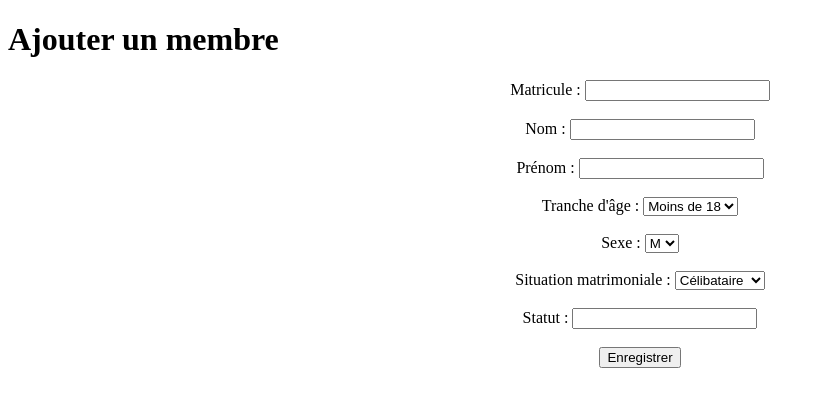
After one commit to Hapsatou30/systeme_gestion_membres, a PHP site: page / in a window 1280 px wide. The commit adds this page. Shown: the top 407 px of the page, without its empty margins (0-825 px from the left). Run offline with PHP 8.4, Linux system fonts and the light colour scheme.

Commit message:
réalisation de la methode ajouter un membre

```diff
--- a/CRUD.php
+++ b/CRUD.php
@@ -1,7 +1,7 @@
 <?php
 interface CRUD
 {
-    public function ajoutMembre();
+    public function ajoutMembre($matricule,$nom,$prenom,$tranche_age,$sexe,$situationMatrimoniale,$statut);
     public function lireMembre();
     public function modifierMembre();
     public function supprimerMembre();
--- a/Membre.php
+++ b/Membre.php
@@ -1,4 +1,6 @@
 <?php
+//require_once(__DIR__ .'/configue.php');
+require_once(__DIR__.'/CRUD.php');
 //creation de la classe Membre
 class Membre implements CRUD
 {
@@ -93,11 +95,25 @@ class Membre implements CRUD
      }
 
      //la methode pour ajouter un membre
+     public function ajoutMembre($matricule,$nom,$prenom,$tranche_age,$sexe,$situationMatrimoniale,$statut)
+     {
+         try {
+             // Préparer et exécuter la requête d'insertion
+             $requete = $this->connexion->prepare('INSERT INTO membre(matricule, nom, prenom, tranche_age, sexe, situation_matrimoniale, statut) VALUES (:matricule, :nom, :prenom, :tranche_age, :sexe, :situation_matrimoniale, :statut)');
+             $requete->bindValue(':matricule', $matricule);
+             $requete->bindValue(':nom', $nom);
+             $requete->bindValue(':prenom', $prenom);
+             $requete->bindValue(':tranche_age', $tranche_age);
+             $requete->bindValue(':sexe', $sexe);
+             $requete->bindValue(':situation_matrimoniale', $situationMatrimoniale);
+             $requete->bindValue(':statut', $statut);
+             $requete->execute();
+         } catch(PDOException $e) {
+             // Gérer l'erreur, par exemple, logguer l'erreur
+             echo 'Erreur lors de l\'insertion : '.$e->getMessage();
+         }
+     }
 
-     public function ajoutMembre()
-     {
-
-     }
 
      //la methode pour afficher les informations des membre
      public function lireMembre()
--- a/configue.php
+++ b/configue.php
@@ -1,4 +1,5 @@
 <?php
+require_once(__DIR__.'/Membre.php');
      $servername = "localhost";
      $db = "gestion_membre";
      $username = "root";
@@ -7,7 +8,7 @@
      try{
         $connexion = new PDO("mysql:host=$servername;dbname=$db",$username, $password);
         $connexion->setAttribute(PDO::ATTR_ERRMODE, PDO::ERRMODE_EXCEPTION);
-
+        $membre = new Membre($connexion, "alpg234", "diallo", "alĥa","18 - 25", "M", "marié", "civile");
      }catch(PDOException $e)
      {
         die('la connexion à la base de donné echoué'.$e->getMessage());
--- /dev/null
+++ b/index.php
@@ -0,0 +1,73 @@
+<?php
+require_once 'configue.php'; // Inclure le fichier contenant la conf
+
+// Vérifier si le formulaire est soumis
+    if(isset($_POST['enregistrer'])) {
+    // Vérifier et récupérer les données
+    $matricule = isset($_POST['matricule']) ? $_POST['matricule'] : '';
+    $nom = isset($_POST['nom']) ? $_POST['nom'] : '';
+    $prenom = isset($_POST['prenom']) ? $_POST['prenom'] : '';
+    $tranche_age = isset($_POST['tranche_age']) ? $_POST['tranche_age'] : '';
+    $sexe = isset($_POST['sexe']) ? $_POST['sexe'] : '';
+    $situation_matrimoniale = isset($_POST['situation_matrimoniale']) ? $_POST['situation_matrimoniale'] : '';
+    $statut = isset($_POST['statut']) ? $_POST['statut'] : '';
+
+    // Créer un objet Membre avec les données récupérées
+   // $membre = new Membre(null, $matricule, $nom, $prenom, $tranche_age, $sexe, $situation_matrimoniale, $statut);
+
+    $membre->ajoutMembre($matricule,$nom,$prenom,$tranche_age,$sexe,$situation_matrimoniale,$statut);
+}
+?>
+
+<!DOCTYPE html>
+<html lang="en">
+<head>
+    <meta charset="UTF-8">
+    <meta name="viewport" content="width=device-width, initial-scale=1.0">
+    <title>Ajouter un membre</title>
+</head>
+<body>
+    <h1>Ajouter un membre</h1>
+    <div style="text-align: center">
+        <form action="index.php" method="post">
+            <label for="matricule">Matricule :</label>
+            <input type="text" id="matricule" name="matricule"><br><br>
+
+            <label for="nom">Nom :</label>
+            <input type="text" id="nom" name="nom"><br><br>
+
+            <label for="prenom">Prénom :</label>
+            <input type="text" id="prenom" name="prenom"><br><br>
+
+            <label for="tranche_age">Tranche d'âge :</label>
+            <select id="tranche_age" name="tranche_age">
+                <option value="moins_de_18">Moins de 18</option>
+                <option value="18_30">18-30</option>
+                <option value="30_50">30-50</option>
+                <option value="plus_de_50">Plus de 50</option>
+            </select><br><br>
+
+            <label for="sexe">Sexe :</label>
+            <select id="sexe" name="sexe">
+                <option value="homme">M</option>
+                <option value="femme">F</option>
+            </select><br><br>
+
+
+            <label for="situation_matrimoniale">Situation matrimoniale :</label>
+            <select id="situation_matrimoniale" name="situation_matrimoniale">
+                <option value="celibataire">Célibataire</option>
+                <option value="marie">Marié(e)</option>
+                <option value="divorce">Divorcé(e)</option>
+                <option value="veuf">Veuf/Veuve</option>
+            </select><br><br>
+
+            <label for="statut">Statut :</label>
+            <input type="text" id="statut" name="statut"><br><br>
+
+            <input type="submit" name="enregistrer" value="Enregistrer">
+        </form>
+
+    </div>
+</body>
+</html>
```
